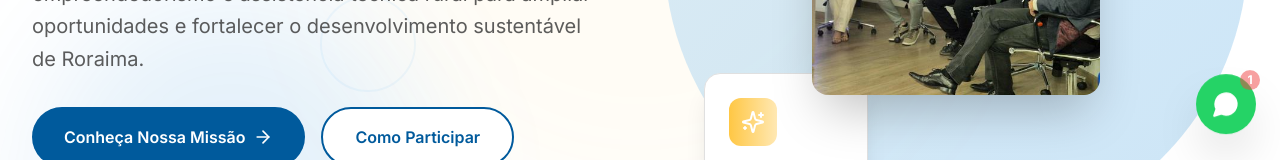
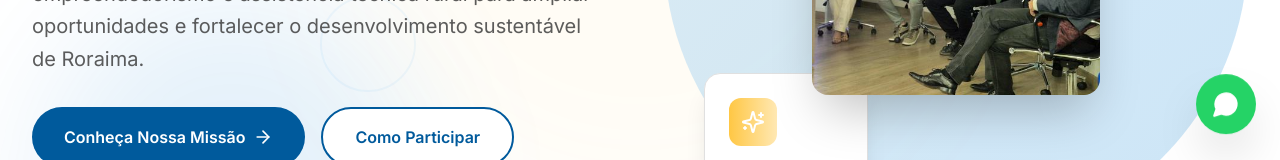
Before and after one commit to JosielBarrosfoco/cientec_RR, a React (Vite) app: page / in a window 1280 px wide. Shown: the part 635-795 px from the top of the page. Built offline with nearby package versions, Linux system fonts and the light colour scheme.

Commit message:
fix: remover badge fictício do botão WhatsApp

```diff
--- a/src/react-app/components/WhatsAppButton.tsx
+++ b/src/react-app/components/WhatsAppButton.tsx
@@ -2,7 +2,7 @@ import { MessageCircle } from 'lucide-react';
 
 export default function WhatsAppButton() {
   const phoneNumber = '5595991597963'; // Número sem espaços e caracteres especiais
-  const message = 'Olá! Gostaria de saber mais sobre o CienTec.';
+  const message = 'Olá! Gostaria de saber mais sobre o CIENTEC-RR.';
   const whatsappUrl = `https://wa.me/${phoneNumber}?text=${encodeURIComponent(message)}`;
 
   return (
@@ -15,9 +15,6 @@ export default function WhatsAppButton() {
       title="Fale conosco no WhatsApp"
     >
       <MessageCircle size={28} className="group-hover:scale-110 transition-transform" fill="currentColor" />
-      <span className="absolute -top-1 -right-1 bg-red-500 text-white text-xs font-bold rounded-full w-5 h-5 flex items-center justify-center animate-pulse">
-        1
-      </span>
     </a>
   );
 }
```
